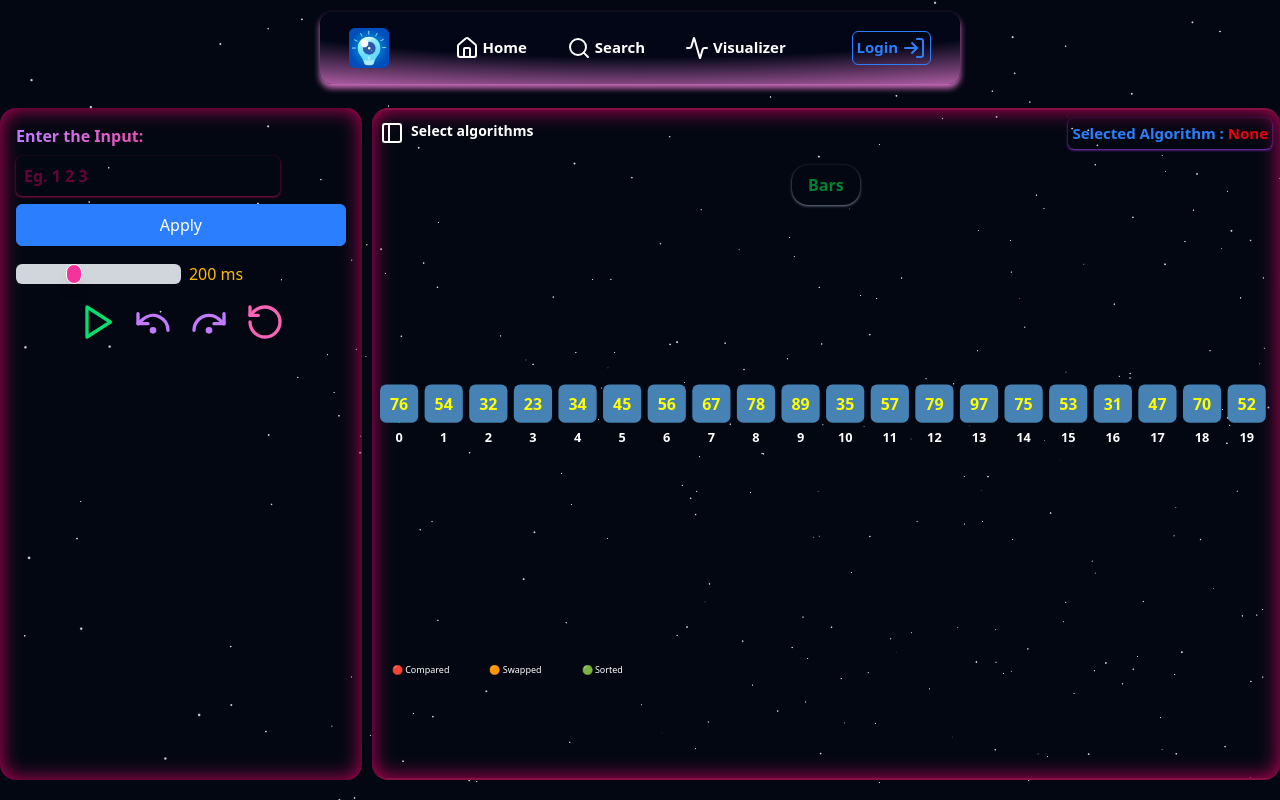
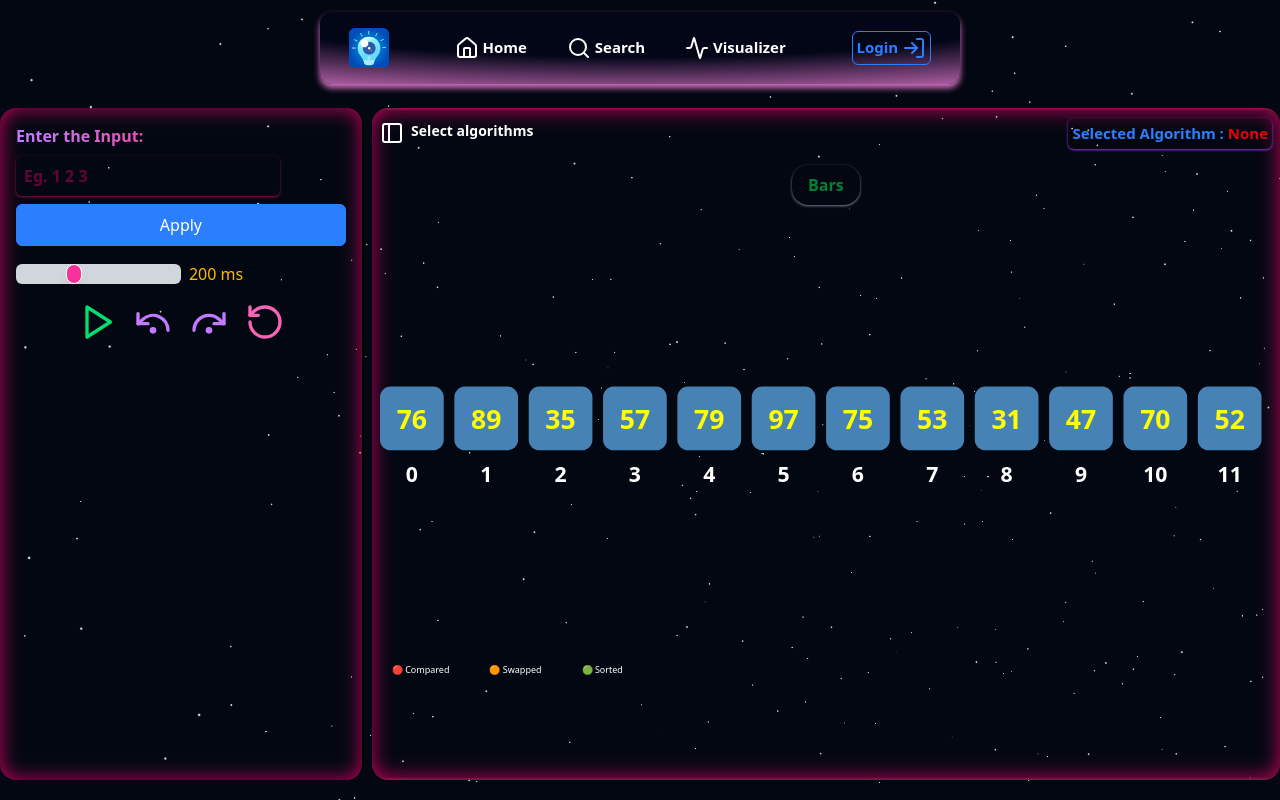
Before and after one commit to CodeBase404/DSA-Visualizer, a React (Vite) app: page /Visualizer in a window 1280 px wide. Built offline with nearby package versions, Linux system fonts and the light colour scheme.

Commit message:
Update Visualizer.jsx

```diff
--- a/src/components/Visualizer.jsx
+++ b/src/components/Visualizer.jsx
@@ -9,7 +9,7 @@ import handleAlgorithm from "./handleAlgorithm";
 
 function Visualizer({ algorithm, setAlgorithm}) {
     const [showSidebar, setShowSidebar] = useState(false)
-    const [arr, setArr] = useState([76, 54, 32, 23, 34, 45, 56, 67, 78, 89, 35, 57, 79, 97, 75, 53, 31, 47, 70, 52]);
+    const [arr, setArr] = useState([76, 89, 35, 57, 79, 97, 75, 53, 31, 47, 70, 52]);
     const [input, setInput] = useState("");
     const [speed, setSpeed] = useState(200);
     const [isPlaying, setIsPlaying] = useState(false);
```
